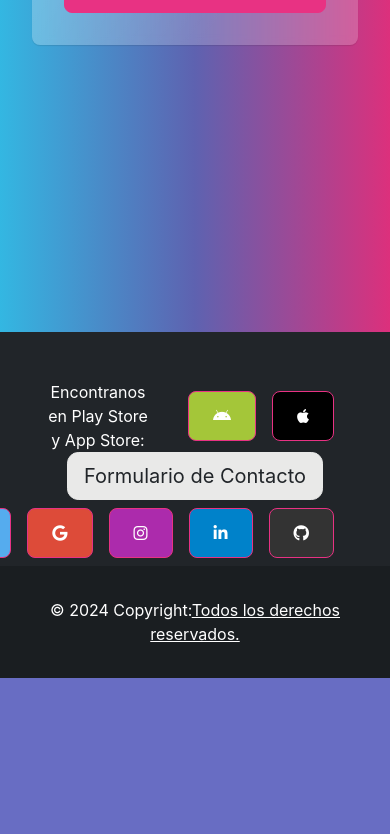
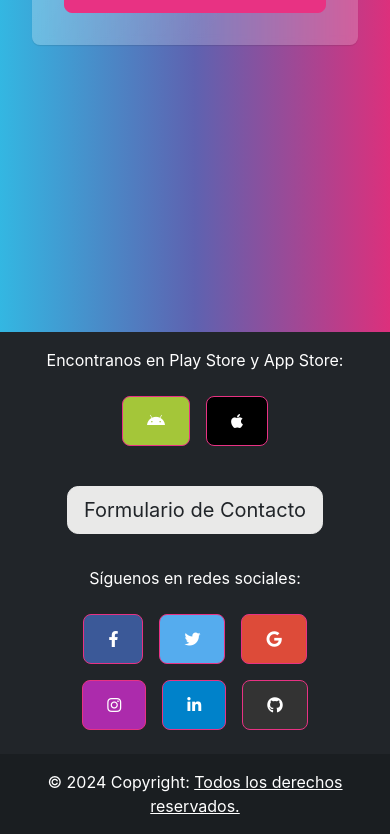
Before and after one commit to seezelop/React-nexoeducativo, a React (Create React App) app: page /GestionarAsistenciaProfesor in a window 390 px wide. Shown: the part 584-1418 px from the top of the page. Before the commit the page ends 1262 px from the top, so only its background shows below. Built offline with nearby package versions, Linux system fonts and the light colour scheme; no server answers.

Commit message:
Hago footer responsive

```diff
--- a/src/componentes/templates/Footer.js
+++ b/src/componentes/templates/Footer.js
@@ -3,117 +3,130 @@ import React, { Component } from 'react';
 class Footer extends Component {
   render() {
     return (
-      <footer className='bg-dark text-center text-white w-100'>
-        <div className='container-fluid p-4 pb-0'>
-          <div className='row'>
+      <footer className="bg-dark text-center text-white w-100">
+        {/* Contenedor principal con menor altura */}
+        <div className="container-fluid p-2" style={{ minHeight: '100px' }}>
+          <div className="row align-items-center">
             {/* Columna izquierda: Android y App Store */}
-            <div className='col-md-4 d-flex justify-content-start align-items-center'>
-              <span className='me-3'>Encontranos en Play Store y App Store:</span>
+            <div className="col-12 col-md-4 d-flex flex-column justify-content-center align-items-center mb-3 mb-md-0">
+              <span className="text-center mb-2">
+                Encontranos en Play Store y App Store:
+              </span>
+              <div className="d-flex justify-content-center">
                 <a
-                className='btn btn-primary btn-floating m-1'
+                  className="btn btn-primary btn-floating m-1"
                   style={{ backgroundColor: '#A4C639' }}
-                href='https://play.google.com/store'
-                role='button'
-                target='_blank'
-                rel='noreferrer'
+                  href="https://play.google.com/store"
+                  role="button"
+                  target="_blank"
+                  rel="noreferrer"
                 >
-                <i className='fab fa-android'></i>
+                  <i className="fab fa-android"></i>
                 </a>
                 <a
-                className='btn btn-primary btn-floating m-1'
+                  className="btn btn-primary btn-floating m-1"
                   style={{ backgroundColor: '#000000' }}
-                href='https://www.apple.com/app-store/'
-                role='button'
-                target='_blank'
-                rel='noreferrer'
+                  href="https://www.apple.com/app-store/"
+                  role="button"
+                  target="_blank"
+                  rel="noreferrer"
                 >
-                <i className='fab fa-apple'></i>
+                  <i className="fab fa-apple"></i>
                 </a>
+              </div>
             </div>
 
             {/* Columna central: Enlace al formulario de contacto */}
-            <div className='col-md-4 d-flex justify-content-center align-items-center'>
+            <div className="col-12 col-md-4 d-flex justify-content-center align-items-center mb-3 mb-md-0">
               <a
-                href='/contacto'
-                className='btn btn-light btn-lg text-dark'
-                role='button'
+                href="/contacto"
+                className="btn btn-light btn-lg text-dark"
+                role="button"
               >
                 Formulario de Contacto
               </a>
             </div>
 
             {/* Columna derecha: Redes sociales */}
-            <div className='col-md-4 d-flex justify-content-end'>
+            <div className="col-12 col-md-4 d-flex flex-column align-items-center">
+              <span className="text-center mb-2">Síguenos en redes sociales:</span>
+              <div className="d-flex flex-wrap justify-content-center">
+                <div className="d-flex justify-content-center w-100">
                   <a
-                className='btn btn-primary btn-floating m-1'
+                    className="btn btn-primary btn-floating m-1"
                     style={{ backgroundColor: '#3b5998' }}
-                href='https://facebook.com'
-                role='button'
-                target='_blank'
-                rel='noreferrer'
+                    href="https://facebook.com"
+                    role="button"
+                    target="_blank"
+                    rel="noreferrer"
                   >
-                <i className='fab fa-facebook-f'></i>
+                    <i className="fab fa-facebook-f"></i>
                   </a>
                   <a
-                className='btn btn-primary btn-floating m-1'
+                    className="btn btn-primary btn-floating m-1"
                     style={{ backgroundColor: '#55acee' }}
-                href='https://twitter.com'
-                role='button'
-                target='_blank'
-                rel='noreferrer'
+                    href="https://twitter.com"
+                    role="button"
+                    target="_blank"
+                    rel="noreferrer"
                   >
-                <i className='fab fa-twitter'></i>
+                    <i className="fab fa-twitter"></i>
                   </a>
                   <a
-                className='btn btn-primary btn-floating m-1'
+                    className="btn btn-primary btn-floating m-1"
                     style={{ backgroundColor: '#dd4b39' }}
-                href='https://google.com'
-                role='button'
-                target='_blank'
-                rel='noreferrer'
+                    href="https://google.com"
+                    role="button"
+                    target="_blank"
+                    rel="noreferrer"
                   >
-                <i className='fab fa-google'></i>
+                    <i className="fab fa-google"></i>
+                  </a>
+                </div>
+                <div className="d-flex justify-content-center w-100">
+                  <a
+                    className="btn btn-primary btn-floating m-1"
+                    style={{ backgroundColor: '#ac2bac' }}
+                    href="https://instagram.com"
+                    role="button"
+                    target="_blank"
+                    rel="noreferrer"
+                  >
+                    <i className="fab fa-instagram"></i>
                   </a>
                   <a
-                className='btn btn-primary btn-floating m-1'
-                style={{ backgroundColor: '#ac2bac' }}
-                href='https://instagram.com'
-                role='button'
-                target='_blank'
-                rel='noreferrer'
+                    className="btn btn-primary btn-floating m-1"
+                    style={{ backgroundColor: '#0082ca' }}
+                    href="https://linkedin.com"
+                    role="button"
+                    target="_blank"
+                    rel="noreferrer"
                   >
-                <i className='fab fa-instagram'></i>
+                    <i className="fab fa-linkedin-in"></i>
                   </a>
                   <a
-                className='btn btn-primary btn-floating m-1'
-                style={{ backgroundColor: '#0082ca' }}
-                href='https://linkedin.com'
-                role='button'
-                target='_blank'
-                rel='noreferrer'
+                    className="btn btn-primary btn-floating m-1"
+                    style={{ backgroundColor: '#333333' }}
+                    href="https://github.com"
+                    role="button"
+                    target="_blank"
+                    rel="noreferrer"
                   >
-                <i className='fab fa-linkedin-in'></i>
-              </a>
-              <a
-                className='btn btn-primary btn-floating m-1'
-                style={{ backgroundColor: '#333333' }}
-                href='https://github.com'
-                role='button'
-                target='_blank'
-                rel='noreferrer'
-              >
-                <i className='fab fa-github'></i>
+                    <i className="fab fa-github"></i>
                   </a>
                 </div>
               </div>
             </div>
+          </div>
+        </div>
 
+        {/* Sección de copyright */}
         <div
-          className='text-center p-3'
+          className="text-center p-2"
           style={{ backgroundColor: 'rgba(0, 0, 0, 0.2)', width: '100%' }}
         >
-          © 2024 Copyright:
-          <a className='text-white' href='https://mdbootstrap.com/'>
+          © 2024 Copyright:{" "}
+          <a className="text-white" href="https://mdbootstrap.com/">
             Todos los derechos reservados.
           </a>
         </div>
```
Lines whose indentation alone changed are shown as unchanged.
